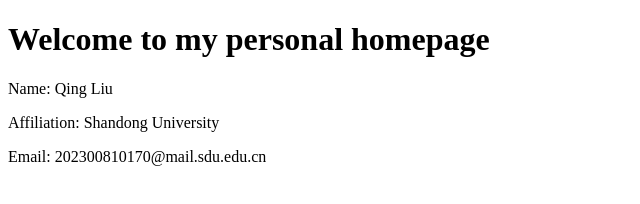
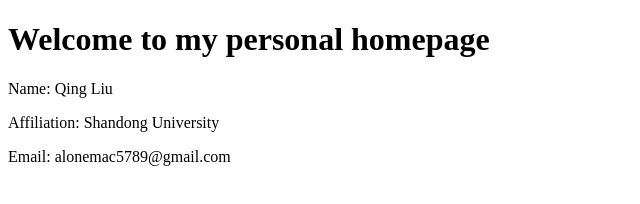
Before and after one commit to Hoshino-cyber/Hoshino-cyber.github.io, a plain HTML site: page index.html in a window 1280 px wide. Shown: the full height of the page, 0-640 px from the left. Drawn offline with Linux system fonts and the light colour scheme.

Commit message:
Update index.html

```diff
--- a/index.html
+++ b/index.html
@@ -9,6 +9,6 @@
 
   <p>Name: Qing Liu</p>
   <p>Affiliation: Shandong University</p>
-  <p>Email: 202300810170@mail.sdu.edu.cn</p>
+  <p>Email: alonemac5789@gmail.com</p>
 </body>
 </html>
```
